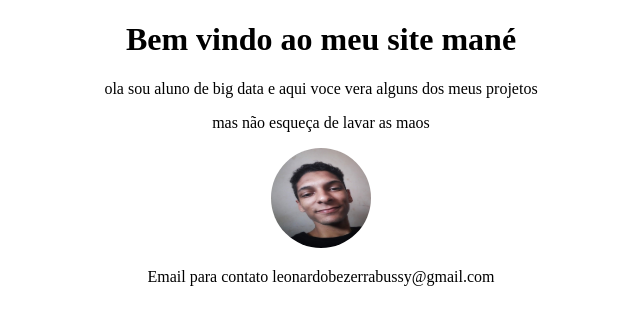
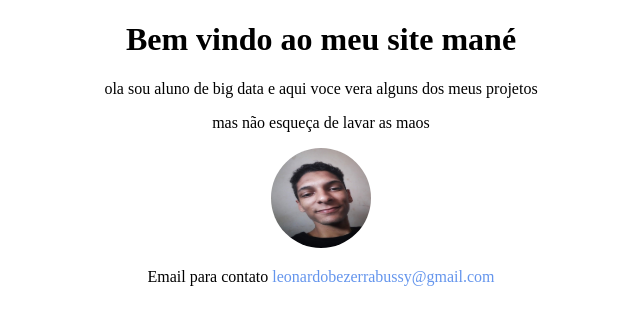
Before and after one commit to leonardobussi/leonardobussi.github.io, a plain HTML site: page index.html in a window 1280 px wide. Shown: the whole page, without its empty margins (319-959 px from the left). Drawn offline with Linux system fonts and the light colour scheme.

Commit message:
update de novo

```diff
--- a/index.html
+++ b/index.html
@@ -10,6 +10,9 @@
             height: 100px;
             width: 100px;
             border-radius: 50%;
+        }
+        p a {
+            color: cornflowerblue;
         }
     </style>
 </head>
```
